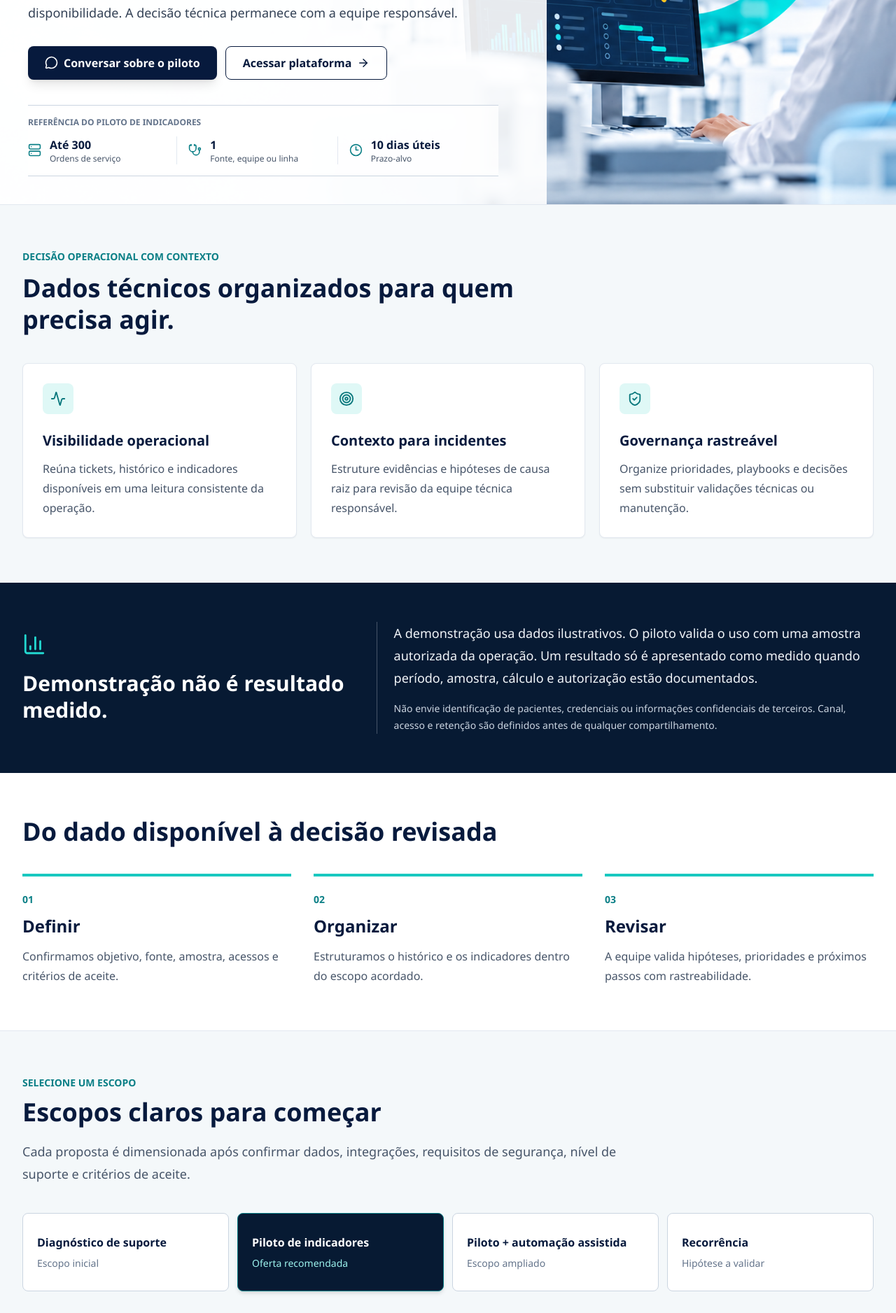
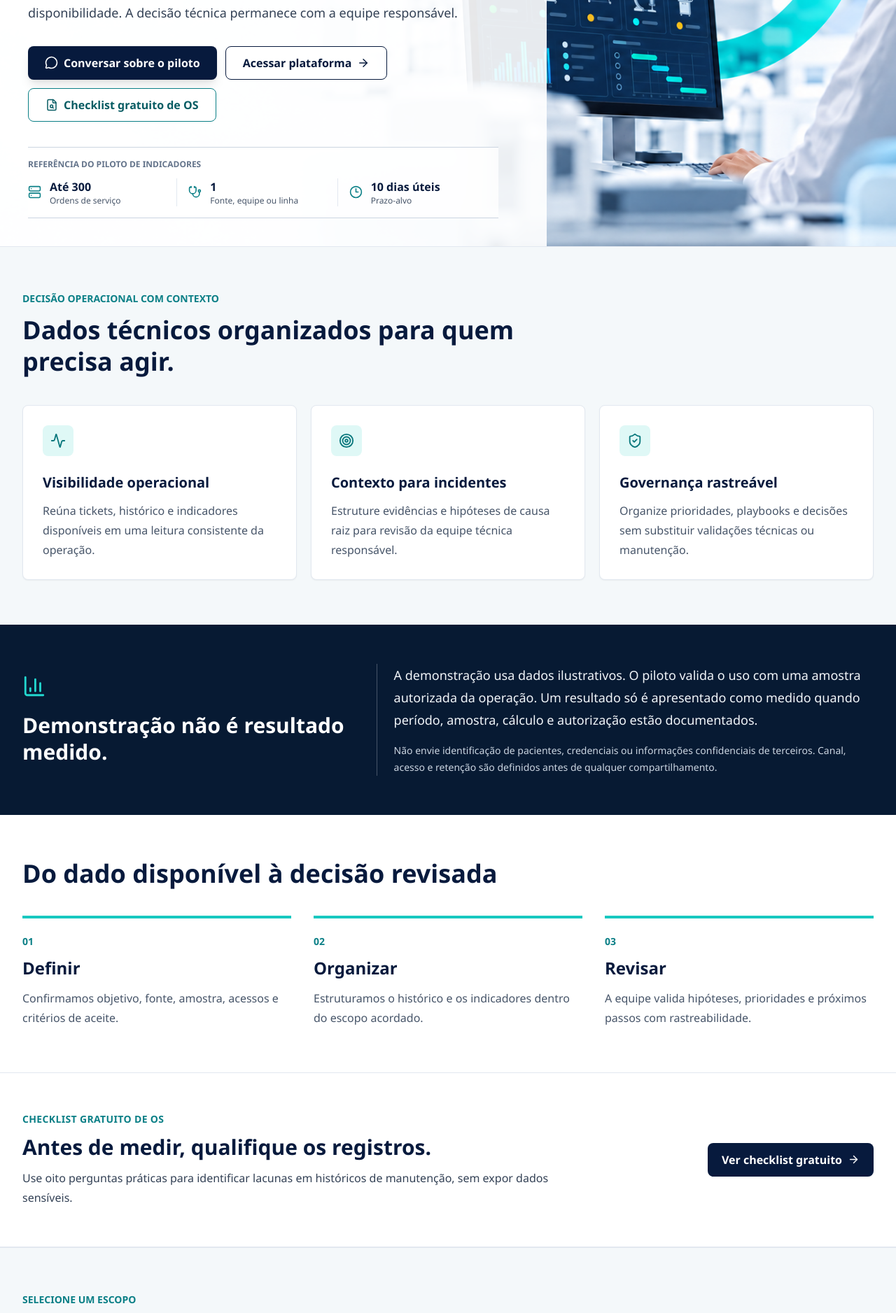
Before and after one commit to FPConnect/fpconnect-rca-copilot, a Next.js app in the folder apps/web/: page / in a window 1280 px wide. Shown: the part 520-2397 px from the top of the page at 70% size. Built offline with nearby package versions, Linux system fonts and the light colour scheme; no server answers.

Commit message:
Connect OPSPECTA landing to public free diagnostic resource

```diff
--- a/apps/web/src/app/page.tsx
+++ b/apps/web/src/app/page.tsx
@@ -11,6 +11,7 @@ import {
   Clock3,
   Languages,
   MessageCircle,
+  FileSearch,
   Server,
   ShieldCheck,
   Stethoscope,
@@ -39,6 +40,10 @@ const copy = {
       `${APP_NAME} organiza chamados, logs e histórico de equipamentos para apoiar triagem, revisão de hipóteses de causa raiz e acompanhamento de disponibilidade. A decisão técnica permanece com a equipe responsável.`,
     cta: "Conversar sobre o piloto",
     secondaryCta: "Acessar plataforma",
+    resourceCta: "Checklist gratuito de OS",
+    resourceHeading: "Antes de medir, qualifique os registros.",
+    resourceDescription: "Use oito perguntas práticas para identificar lacunas em históricos de manutenção, sem expor dados sensíveis.",
+    resourceLink: "Ver checklist gratuito",
     pilotReference: "Referência do piloto de indicadores",
     kpis: [
       { label: "Ordens de serviço", value: "Até 300", icon: Server },
@@ -120,6 +125,10 @@ const copy = {
       `${APP_NAME} organizes service records, logs and equipment history to support triage, root-cause hypothesis review and availability tracking. Technical decisions remain with the responsible team.`,
     cta: "Discuss the pilot",
     secondaryCta: "Access platform",
+    resourceCta: "Free work-order checklist (PT)",
+    resourceHeading: "Check your records before measuring.",
+    resourceDescription: "Eight practical questions to uncover service-record gaps before analytics. The resource is currently in Portuguese.",
+    resourceLink: "Open free checklist (PT)",
     pilotReference: "Metrics pilot reference",
     kpis: [
       { label: "Service orders", value: "Up to 300", icon: Server },
@@ -317,6 +326,13 @@ export default function LandingPage() {
                   {t.secondaryCta}
                   <ArrowRight size={18} aria-hidden="true" />
                 </Link>
+                <Link
+                  href="/recursos"
+                  className="motion-arrow motion-lift inline-flex min-h-12 items-center justify-center gap-2 rounded-lg border border-[#0a7f86] bg-white/90 px-6 font-bold text-[#075c63] transition hover:bg-[#e8fbf9]"
+                >
+                  <FileSearch size={18} aria-hidden="true" />
+                  {t.resourceCta}
+                </Link>
               </div>
 
               <div data-motion className="mt-9 border-y border-slate-300 bg-white/80 py-4">
@@ -381,6 +397,19 @@ export default function LandingPage() {
               </article>
             ))}
           </div>
+        </div>
+      </section>
+
+      <section className="border-y border-slate-200 bg-white py-14" aria-labelledby="resources-heading">
+        <div className="mx-auto flex max-w-[1280px] flex-col gap-5 px-5 sm:px-8 md:flex-row md:items-center md:justify-between">
+          <div className="max-w-3xl">
+            <p className="text-sm font-black uppercase tracking-wide text-[#0a7f86]">{t.resourceCta}</p>
+            <h2 id="resources-heading" className="mt-3 text-3xl font-black">{t.resourceHeading}</h2>
+            <p className="mt-3 leading-7 text-slate-700">{t.resourceDescription}</p>
+          </div>
+          <Link href="/recursos" className="inline-flex min-h-12 shrink-0 items-center gap-2 rounded-lg bg-[#071a3d] px-5 py-3 font-bold text-white hover:bg-[#0a7f86]">
+            {t.resourceLink}<ArrowRight size={17} aria-hidden="true" />
+          </Link>
         </div>
       </section>
 
```
